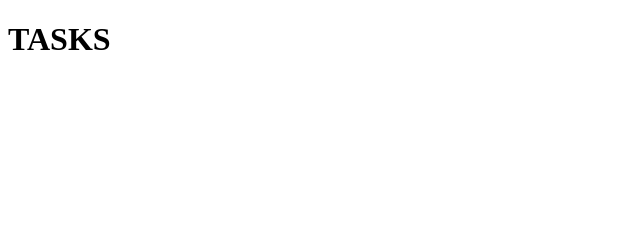
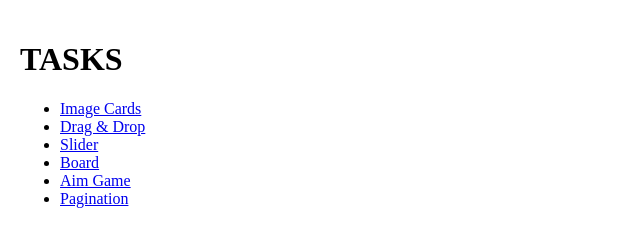
Before and after one commit to aleksander-nikolaenko/learning-materials, a plain HTML site: page index.html in a window 1280 px wide. Shown: the whole page, without its empty margins (0-640 px from the left). Drawn offline with Linux system fonts and the light colour scheme.

Commit message:
add links to html

```diff
--- a/index.html
+++ b/index.html
@@ -5,9 +5,22 @@
     <meta http-equiv="X-UA-Compatible" content="IE=edge" />
     <meta name="viewport" content="width=device-width, initial-scale=1.0" />
     <title>Tasks</title>
+    <link rel="stylesheet" href="./styles.css" />
   </head>
   <body>
     <h1>TASKS</h1>
+    <ul>
+      <li>
+        <a href="./js-marafon/task-1-image_cards/index.html">Image Cards</a>
+      </li>
+      <li>
+        <a href="./js-marafon/task-2-drag_&_drop/index.html">Drag & Drop</a>
+      </li>
+      <li><a href="./js-marafon/task-3-slider/index.html">Slider</a></li>
+      <li><a href="./js-marafon/task-4-board/index.html">Board</a></li>
+      <li><a href="./js-marafon/task-5-aim_game/index.html">Aim Game</a></li>
+      <li><a href="./pagination/index.html">Pagination</a></li>
+    </ul>
     <script type="module" src="./index.js"></script>
   </body>
 </html>
--- /dev/null
+++ b/styles.css
@@ -0,0 +1,9 @@
+
+* {
+  box-sizing: border-box;
+}
+
+body {
+  padding: 20px;
+  margin: 0;
+}
```
